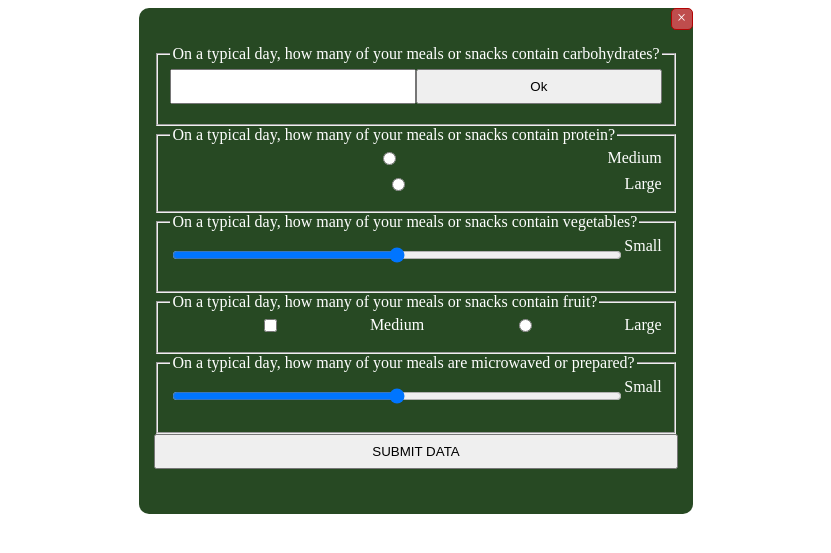
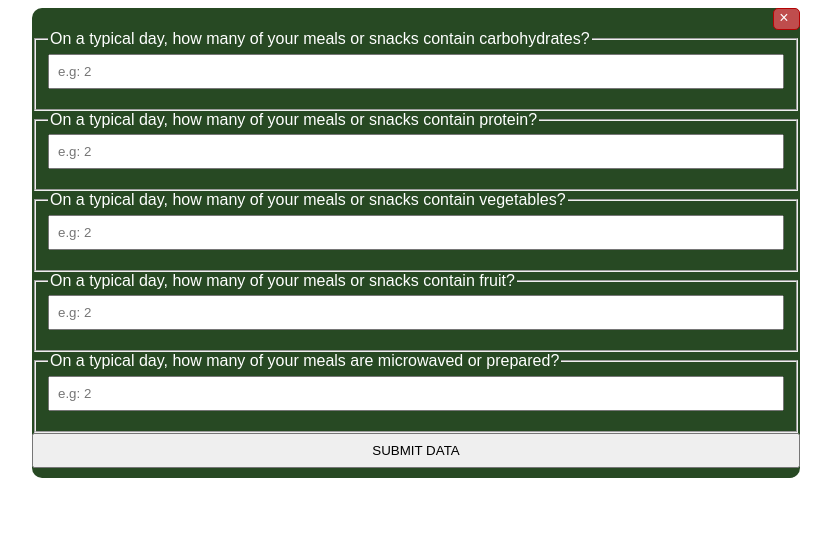
Before and after one commit to Ari-Ario/health-survey, a PHP site: page /form-two.php in a window 1280 px wide. Shown: the top 553 px of the page, without its empty margins (224-1055 px from the left). Run offline with PHP 8.4, Linux system fonts and the light colour scheme.

Commit message:
the last form designed

```diff
--- a/www/public/form-one.php
+++ b/www/public/form-one.php
@@ -17,7 +17,7 @@ if (session_status() === PHP_SESSION_NONE){
 </head>
 
 <body>
-<section id="form1" class="form" >
+<section id="form1" class="container" >
   <section class="form-content" role="document">
 
     <section class="close-form">
--- a/www/public/form-two.php
+++ b/www/public/form-two.php
@@ -8,7 +8,7 @@
   <link rel="stylesheet" href="styles.css">
 </head>
 <body>
-<section id="form2" class="form">
+<section id="form2" class="container">
   <section class="form-content" role="document">
 
     <section class="close-form">
@@ -20,46 +20,35 @@
         <fieldset>
           <legend>On a typical day, how many of your meals or snacks contain carbohydrates?</legend>
           <section class="field">
-            <input type="number" name="size" id="size_1" value="small" >
-            <input type="button" value="Ok">
+            <input type="number" name="carbohydrates" id="size_1" placeholder="e.g: 2" >
           </section>
         </fieldset>
 
         <fieldset>
           <legend>On a typical day, how many of your meals or snacks contain protein?</legend>
           <section class="field">
-            <input type="radio" name="size" id="size_2" value="medium" />
-            <label for="size_2">Medium</label>
-          </section>
-          <section class="field">
-            <input type="radio" name="size" id="size_3" value="large" />
-            <label for="size_3">Large</label>
+            <input type="number" name="protein" id="size_2" placeholder="e.g: 2" />
           </section>
         </fieldset>
 
         <fieldset>
           <legend>On a typical day, how many of your meals or snacks contain vegetables?</legend>
           <section class="field">
-            <input type="range" name="size" id="size_1" value="small" />
-            <label for="size_1">Small</label>
+            <input type="number" name="vegetables" id="size_1" placeholder="e.g: 2"/>
           </section>
         </fieldset>
 
         <fieldset>
           <legend>On a typical day, how many of your meals or snacks contain fruit?</legend>
           <section class="field">
-            <input type="checkbox" name="size" id="size_2" value="medium" />
-            <label for="size_2">Medium</label>
-            <input type="radio" name="size" id="size_3" value="large" />
-            <label for="size_3">Large</label>
+            <input type="number" name="fruit" id="size_2" placeholder="e.g: 2" />
           </section>
         </fieldset>
 
         <fieldset>
           <legend>On a typical day, how many of your meals are microwaved or prepared?</legend>
           <section class="field">
-            <input type="range" name="size" id="size_1" value="small" >
-            <label for="size_1">Small</label>
+            <input type="number" name="size" id="size_1" placeholder="e.g: 2" >
           </section>
         </fieldset>
 
--- a/www/public/styles.css
+++ b/www/public/styles.css
@@ -1,11 +1,13 @@
 /* Basic form styling */
 
-
-.form {
+.container {
     display: flex;
     justify-content: center;
     align-items: center;
-    color: white;
+    font-family: Arial, Helvetica, sans-serif;
+    color: #ffffff;
+    margin: 0;
+    border: 0;
 }
 .form-content {
     /* display: block;
@@ -13,14 +15,16 @@
     position: fixed;
     top: 20%;
     left: 20%; */
+    width: 768px;
+    padding: 0;
+    margin: 0;
     background-color: rgb(39, 73, 35);
     border-radius: 10px;
-    max-width: 60%;
 }
 
 form {
-    margin-bottom: 20px;
-    padding: 15px;
+    margin: 0;
+    padding: 0;
     /* border: 1px solid #ccc; */
     border-radius: 5px;
 }
@@ -48,6 +52,7 @@ input {
     text-align: center;
     height: 20px;
     width: 20px;
+    padding-right: 5px;
     color: white;
     border: 1px solid rgb(179, 3, 3);
     border-radius: 5px;
@@ -111,11 +116,17 @@ fieldset:hover, input:hover {
 }
 
 
-@media screen {
+@media screen and (max-width: 768px)  {
     .form-content {
         max-width: 100%;
         height: 100%;
         background-color: rgb(39, 73, 35);
         border-radius: 10px;
     }
+    #fieldset4 {
+        max-width: 100%;
+        column-gap: 0;
+        margin: 0;
+        padding: 0;
+    }
 }
--- a/www/public/submission-info.php
+++ b/www/public/submission-info.php
@@ -7,7 +7,7 @@
     <link rel="stylesheet" href="styles.css">
 </head>
 <body>
-<section id="form2" class="form">
+<section id="form2" class="container">
   <section class="form-content" role="document">
 
     <section class="close-form">
```
